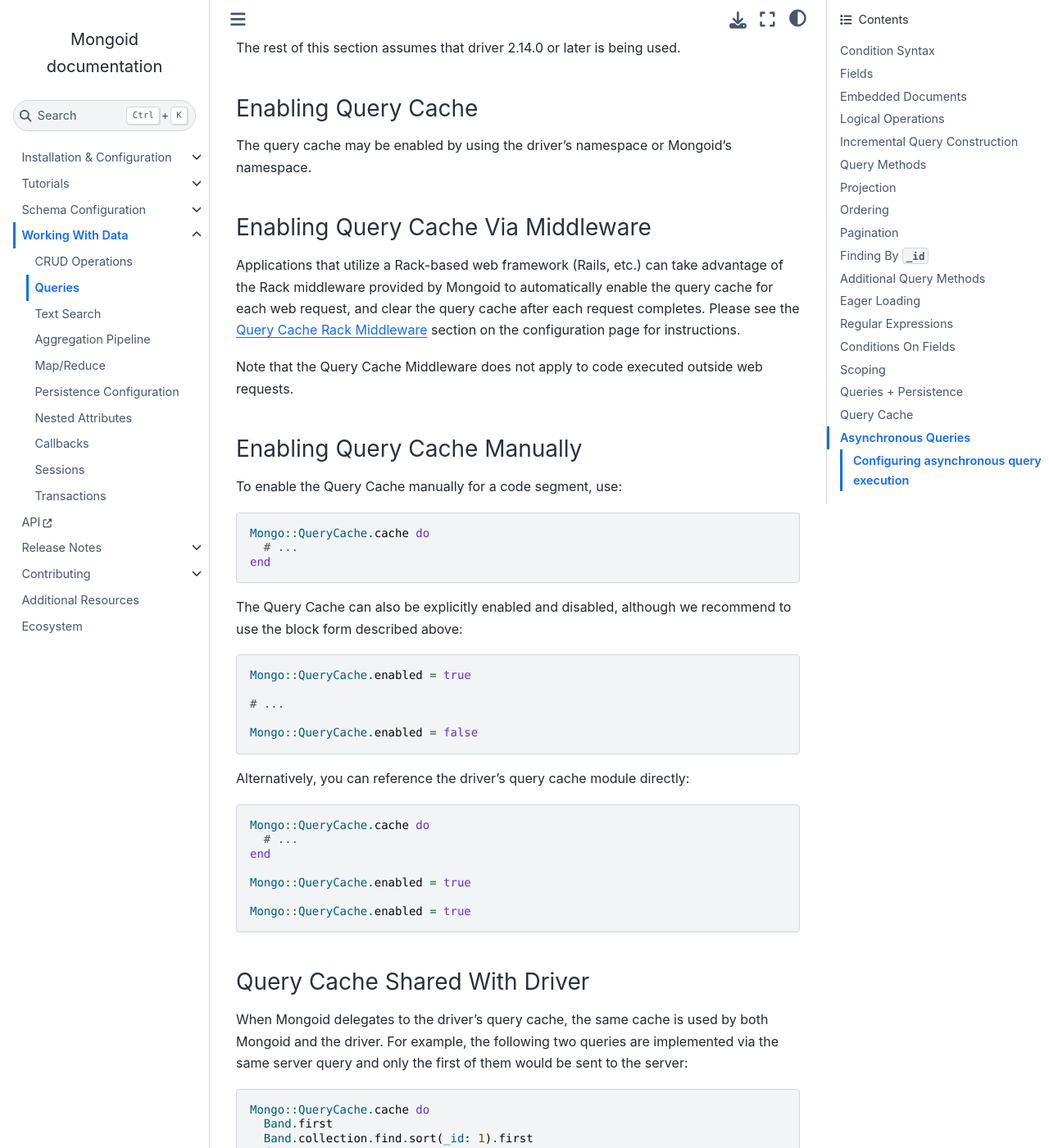
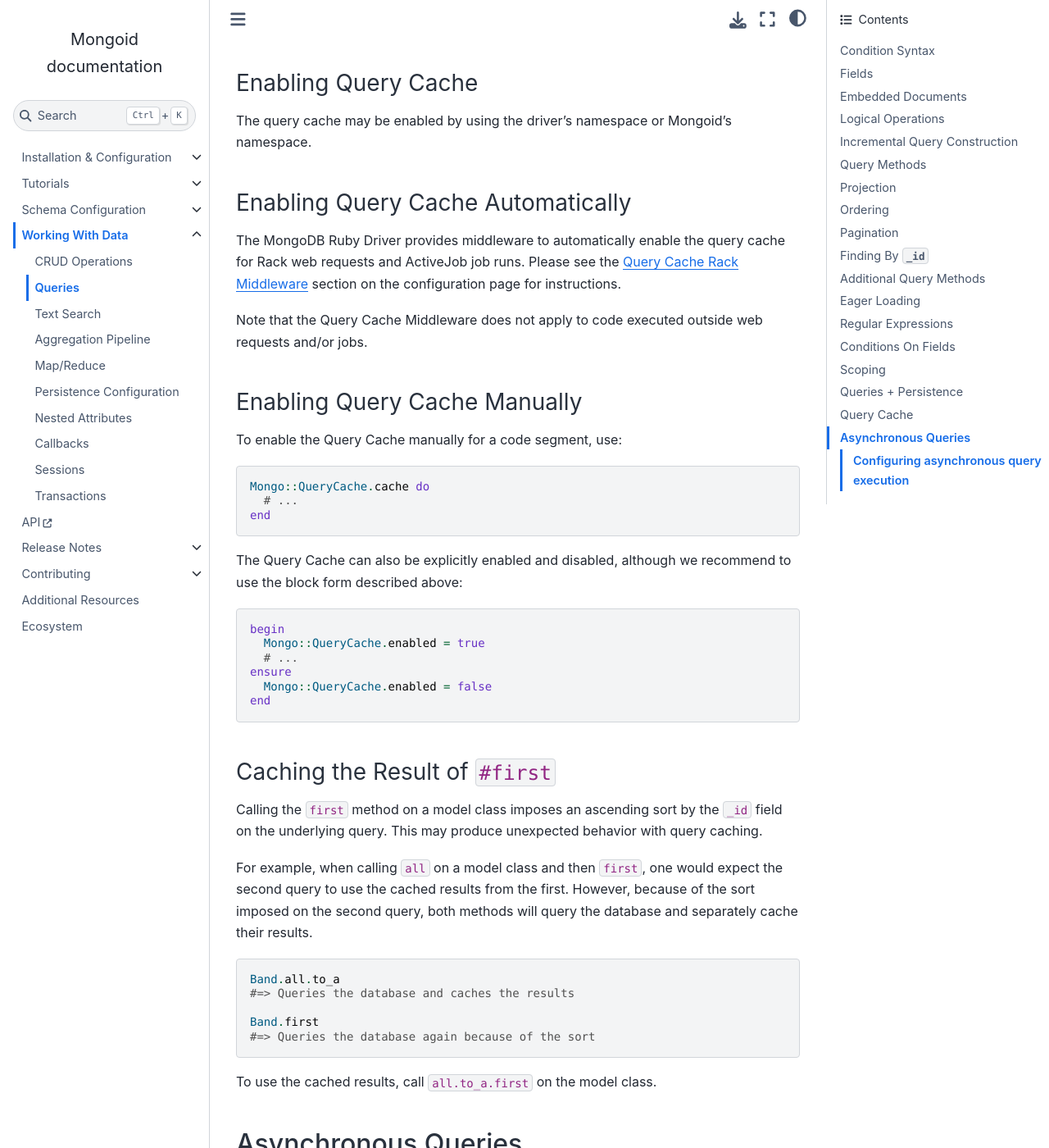
Before and after one commit to i80and/docs-mongoid, a Sphinx documentation site: the page built from docs/reference/queries.txt, in a window 1280 px wide and 1400 px high, scrolled down 42213 px. Shown: the whole window at 82% size. Built offline with Sphinx 7.4.7 and the Sphinx Book theme 1.1.4, drawn with Linux system fonts in a browser that asks for light colours; cross-references to code outside the pages are shown as plain code; some of the changed text lies outside the part shown.

Commit message:
MONGOID-5597 Improve documentation for Query Cache (#5598)
* Mongoid 9.0: Remove Mongoid Query Cache, replace with Mongo

* Fixes

* Update mongoid-9.0.txt

* Update mongoid-9.0.txt

```diff
--- a/docs/reference/queries.txt
+++ b/docs/reference/queries.txt
@@ -2344,19 +2344,17 @@ The query cache may be enabled by using the driver's namespace or Mongoid's
 namespace.
 
 
-.. _enabling-query-cache-via-middleware:
-
-Enabling Query Cache Via Middleware
------------------------------------
-
-Applications that utilize a Rack-based web framework (Rails, etc.) can
-take advantage of the Rack middleware provided by Mongoid to automatically
-enable the query cache for each web request, and clear the query cache after
-each request completes. Please see the :ref:`Query Cache Rack Middleware
+.. _enabling-query-cache-automatically:
+
+Enabling Query Cache Automatically
+----------------------------------
+
+The MongoDB Ruby Driver provides middleware to automatically enable the query cache for
+Rack web requests and ActiveJob job runs. Please see the :ref:`Query Cache Rack Middleware
 <query-cache-middleware>` section on the configuration page for instructions.
 
-Note that the Query Cache Middleware does not apply to code executed
-outside web requests.
+Note that the Query Cache Middleware does not apply to code executed outside web requests
+and/or jobs.
 
 
 .. _enabling-query-cache-manually:
@@ -2377,50 +2375,11 @@ recommend to use the block form described above:
 
 .. code-block:: ruby
 
-  Mongo::QueryCache.enabled = true
-
-  # ...
-
-  Mongo::QueryCache.enabled = false
-
-Alternatively, you can reference the driver's query cache module directly:
-
-.. code-block:: ruby
-
-  Mongo::QueryCache.cache do
+  begin
+    Mongo::QueryCache.enabled = true
     # ...
-  end
-
-  Mongo::QueryCache.enabled = true
-
-  Mongo::QueryCache.enabled = true
-
-
-Query Cache Shared With Driver
-------------------------------
-
-When Mongoid delegates to the driver's query cache, the same cache is used
-by both Mongoid and the driver. For example, the following two queries
-are implemented via the same server query and only the first of them
-would be sent to the server:
-
-.. code-block:: ruby
-
-  Mongo::QueryCache.cache do
-    Band.first
-    Band.collection.find.sort(_id: 1).first
-  end
-
-Similarly, write operations that clear the cache would do so when the read
-is performed by the driver and write by Mongoid, or vice versa:
-
-.. code-block:: ruby
-
-  Mongo::QueryCache.cache do
-    Band.first
-    Band.collection.insert_one({})
-    # Queries again
-    Band.first
+  ensure
+    Mongo::QueryCache.enabled = false
   end
 
 
```
Also changed, not shown: docs/reference/configuration.txt (+26 -6 lines), docs/release-notes/mongoid-9.0.txt (+9 -8 lines).
